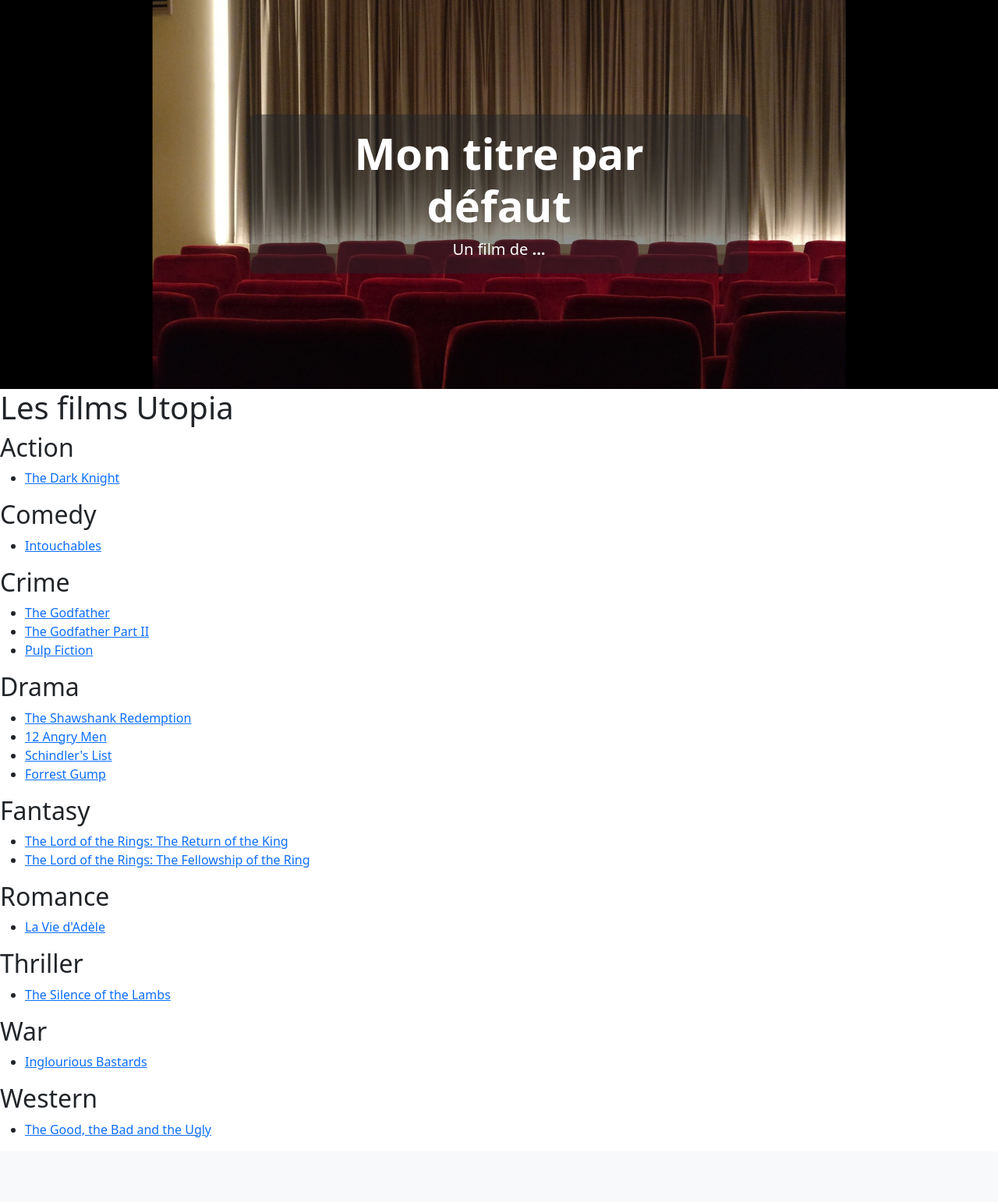
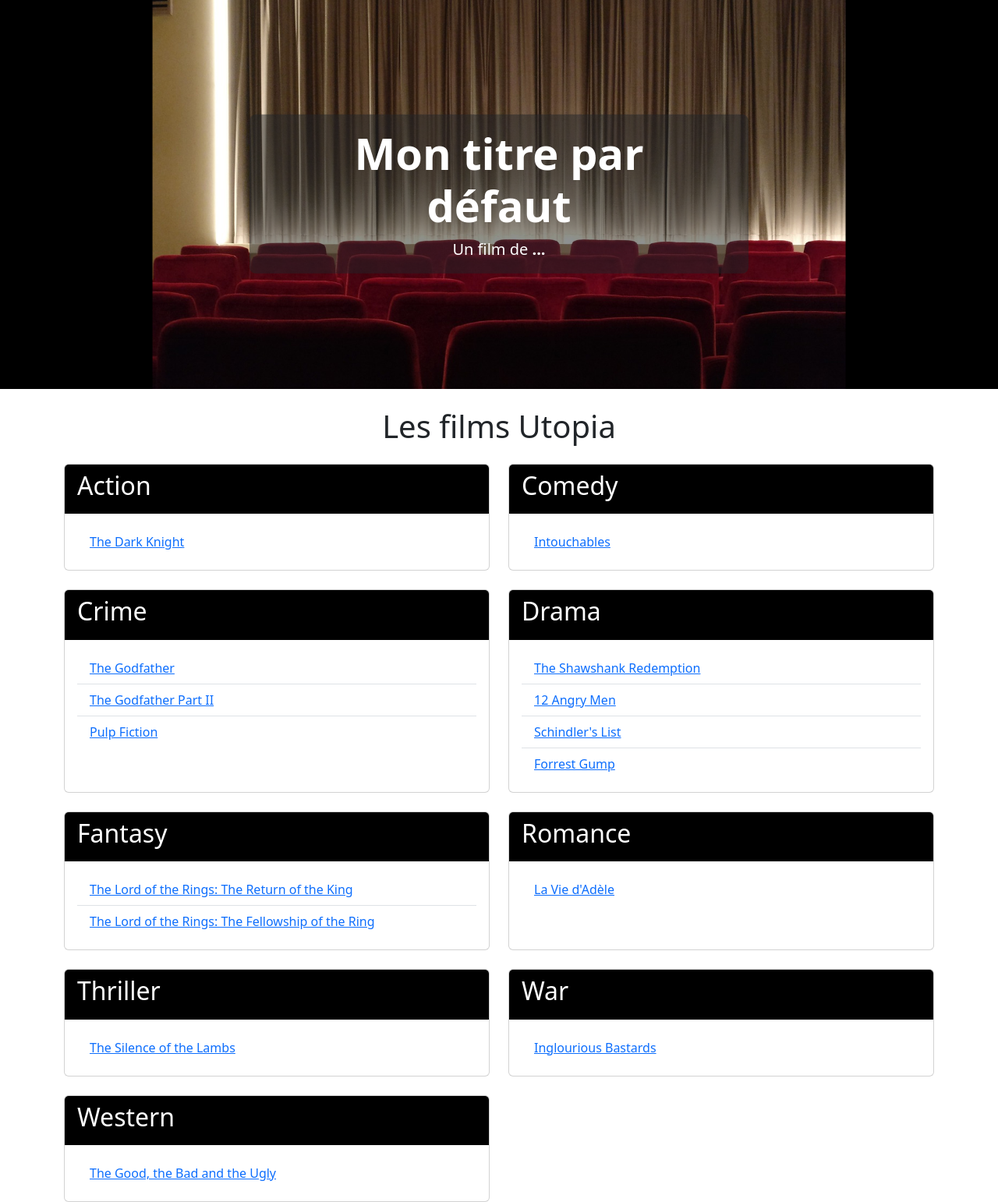
Before and after one commit to gpuberos/PHP, a PHP site: page /index-genre.php in a window 1280 px wide. Shown: the part 57-1599 px from the top of the page at 78% size. Before the commit the page ends 1516 px from the top, so only its background shows below. Run offline with PHP 8.4, Linux system fonts and the light colour scheme; data comes from the database, SQL or seed files in the repository.

Commit message:
add: movies by genre

```diff
--- a/demo/pdo/index-genre.php
+++ b/demo/pdo/index-genre.php
@@ -42,22 +42,39 @@ require_once __DIR__ . ('/utilities/header.php');
 
 ?>
 
+<div class="text-center my-4">
     <h1>Les films Utopia</h1>
+</div>
+
+
+<div class="container">
+    <div class="row row-cols-1 row-cols-md-2 g-4">
 
         <!-- Boucle qui parcourt chaque chaque élément du tableau $genres -->
         <?php foreach ($genres as $genre) : ?>
-    <h2><?= $genre['name']; ?></h2>
+            <div class="col">
+                <div class="card h-100">
+                    <div class="card-header bg-black text-white">
+                        <h2 class="card-title"><?= $genre['name']; ?></h2>
+                    </div>
+                    <div class="card-body">
+
 
                         <!-- Récupère tous les films de ce genre -->
                         <?php $movies = findAllMoviesByGenre($db, $genre['name']); ?>
-    <ul>
+                        <ul class="list-group list-group-flush">
                             <?php foreach ($movies as $movie) : ?>
-            <li>
+                                <li class="list-group-item">
                                     <a href="<?= $movie_page; ?>?id=<?= $movie['id']; ?>"><?= $movie['title']; ?></a>
                                 </li>
                             <?php endforeach; ?>
                         </ul>
+                    </div>
+                </div>
+            </div>
         <?php endforeach; ?>
+    </div>
+</div>
 
 </body>
 
```
Lines whose indentation alone changed are shown as unchanged.
